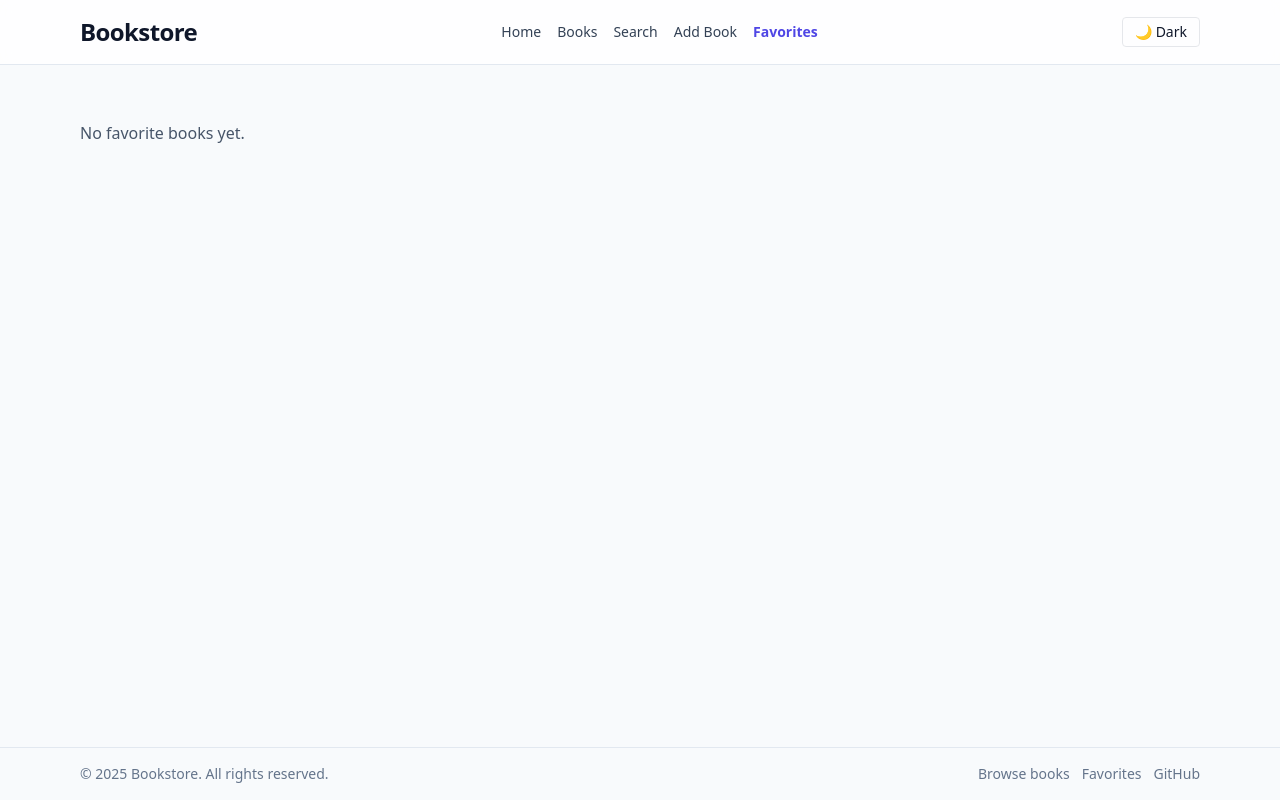
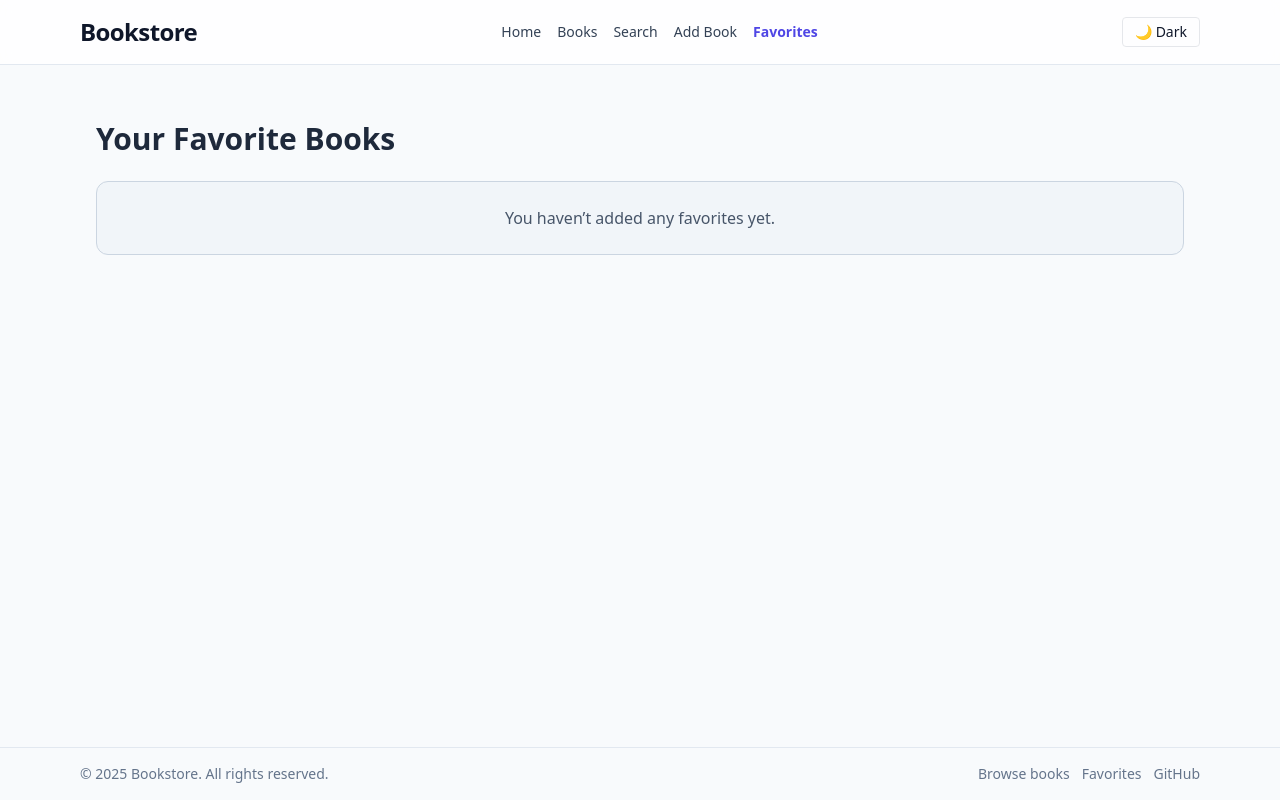
Before and after one commit to ptzivaras/BookStore, a React (Vite) app in the folder bookstore/: page /favorites in a window 1280 px wide. Built offline with nearby package versions, Linux system fonts and the light colour scheme.

Commit message:
Favorites Page similar to others now

```diff
--- a/bookstore/src/pages/Favorites.jsx
+++ b/bookstore/src/pages/Favorites.jsx
@@ -1,34 +1,34 @@
-import React from "react";
-import mockData from "../data/books.json";
+import { useFavorites } from "../context/FavoritesContext";
 import BookCard from "../components/BookCard";
-import { useFavorites } from "../context/FavoritesContext";
 
-/**
- * Favorites page
- * - Uses same BookCard component
- * - Loads mockData.books (keeps compatibility with your JSON structure)
- */
 export default function Favorites() {
   const { favorites } = useFavorites();
 
-  const allBooks = Array.isArray(mockData)
-    ? mockData
-    : mockData?.books ?? [];
+  return (
+    <div className="max-w-6xl mx-auto px-4 py-6">
 
-  const favBooks = allBooks.filter((b) => favorites.includes(b.isbn));
+      <h1 className="text-3xl font-bold mb-6 text-slate-800 dark:text-slate-100">
+        Your Favorite Books
+      </h1>
 
-  if (favBooks.length === 0) {
-    return <p className="mt-6 text-slate-600">No favorite books yet.</p>;
-  }
+      {/* Empty state */}
+      {favorites.length === 0 && (
+        <div className="
+          p-6 rounded-xl border border-slate-300 dark:border-slate-700
+          bg-slate-100 dark:bg-slate-800
+          text-center text-slate-600 dark:text-slate-300
+        ">
+          You haven’t added any favorites yet.
+        </div>
+      )}
 
-  return (
-    <div>
-      <h1 className="text-2xl font-semibold mb-4">Your Favorites</h1>
-      <div className="grid grid-cols-2 sm:grid-cols-3 lg:grid-cols-4 gap-4">
-        {favBooks.map((book) => (
+      {/* Favorites Grid */}
+      <div className="grid grid-cols-1 sm:grid-cols-2 lg:grid-cols-3 gap-6 mt-6">
+        {favorites.map((book) => (
           <BookCard key={book.isbn} book={book} />
         ))}
       </div>
+
     </div>
   );
 }
```
